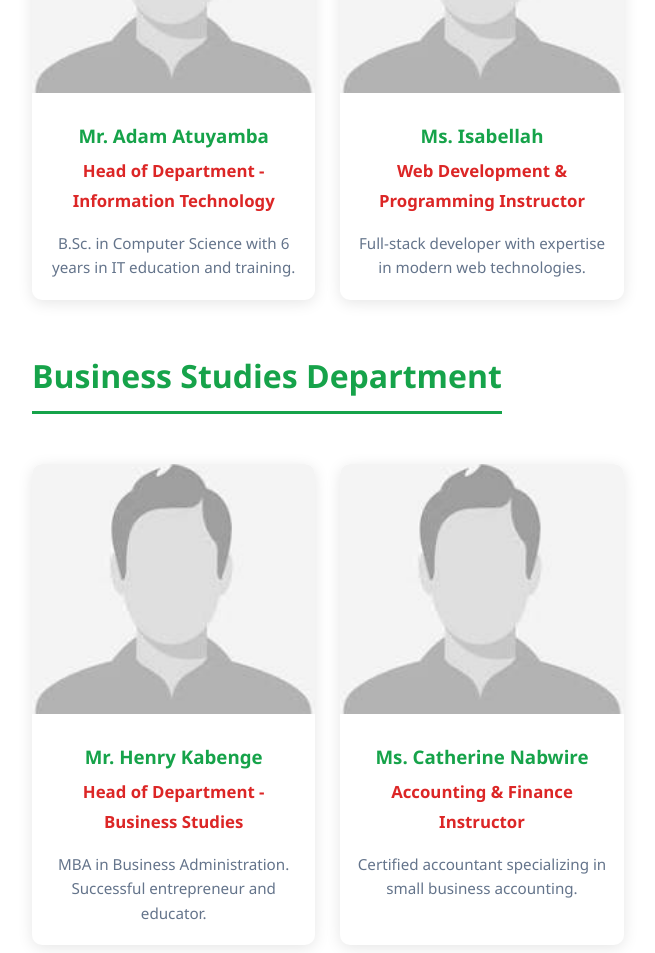
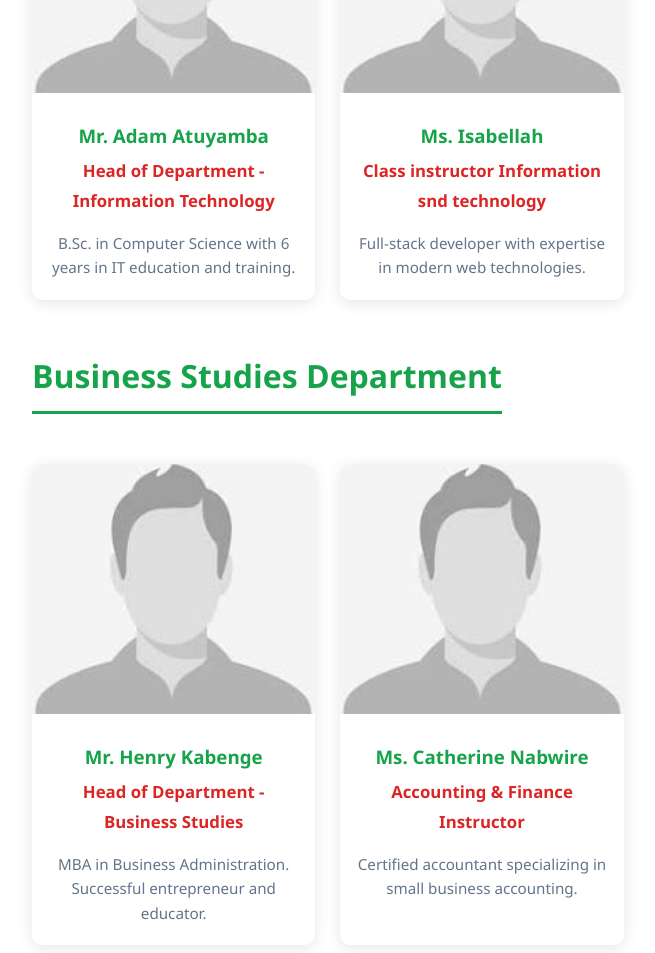
Before and after one commit to Nuwa-Peter/St.-Joseph-Website, a website: page staff.html in a window 1280 px wide. Shown: the part 6313-7266 px from the top of the page, without its empty margins (158-813 px from the left). Drawn offline with Linux system fonts and the light colour scheme.

Commit message:
Update staff.html

```diff
--- a/staff.html
+++ b/staff.html
@@ -233,7 +233,7 @@
                     <div class="staff-card">
                         <img src="gallery/placeholder.jpeg" alt="Ms. Isabellah" class="staff-photo">
                         <h3>Ms. Isabellah</h3>
-                        <p class="position">Web Development & Programming Instructor</p>
+                        <p class="position">Class instructor Information snd technology</p>
                         <p class="bio">Full-stack developer with expertise in modern web technologies.</p>
                     </div>
                 </div>
```
